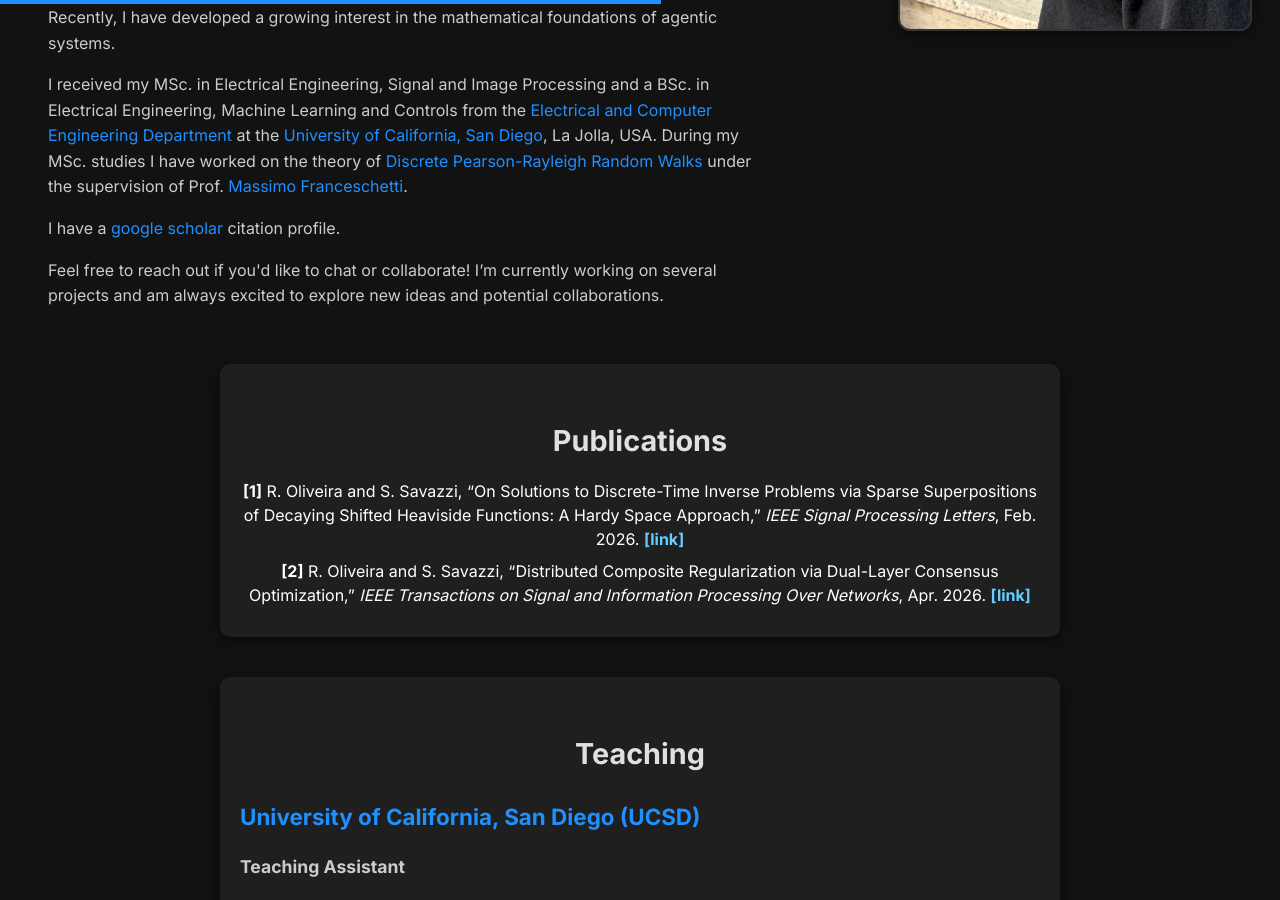
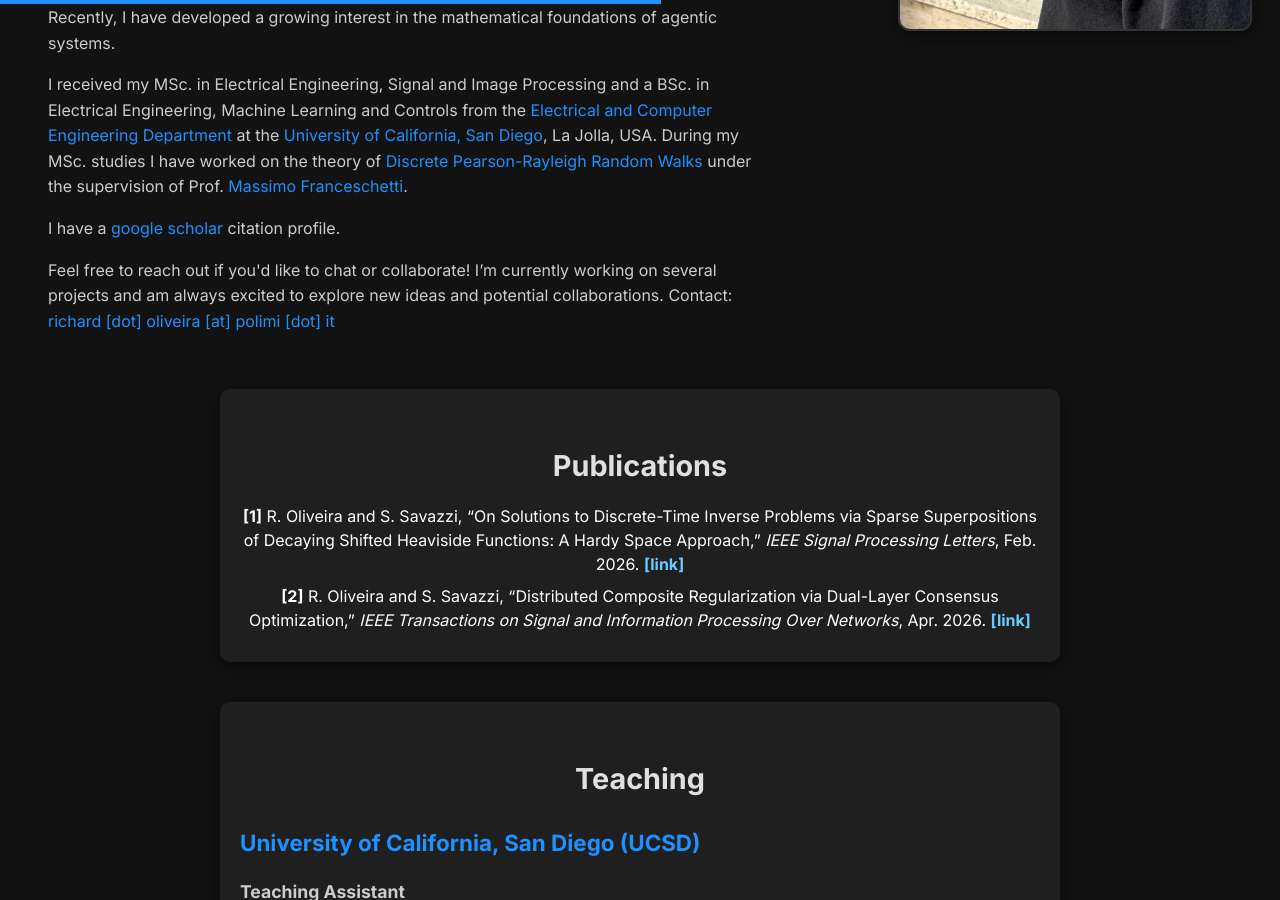
Before and after one commit to raolivei13/website_rich, a Jekyll site: the page index.html, which Jekyll copies as it is, in a window 1280 px wide and 900 px high, scrolled down 545 px. Built offline with Jekyll 4.4.1, drawn with Linux system fonts in a browser that asks for light colours.

Commit message:
Update index.html
added email link

```diff
--- a/index.html
+++ b/index.html
@@ -61,6 +61,9 @@
         </p>
         <p class="intro-paragraph">
           Feel free to reach out if you'd like to chat or collaborate! I’m currently working on several projects and am always excited to explore new ideas and potential collaborations.
+          Contact: <a href="mailto:richard.oliveira@polimi.it">
+          richard [dot] oliveira [at] polimi [dot] it
+          </a>
         </p>
 
         <!-- <p class="intro-paragraph">
```
